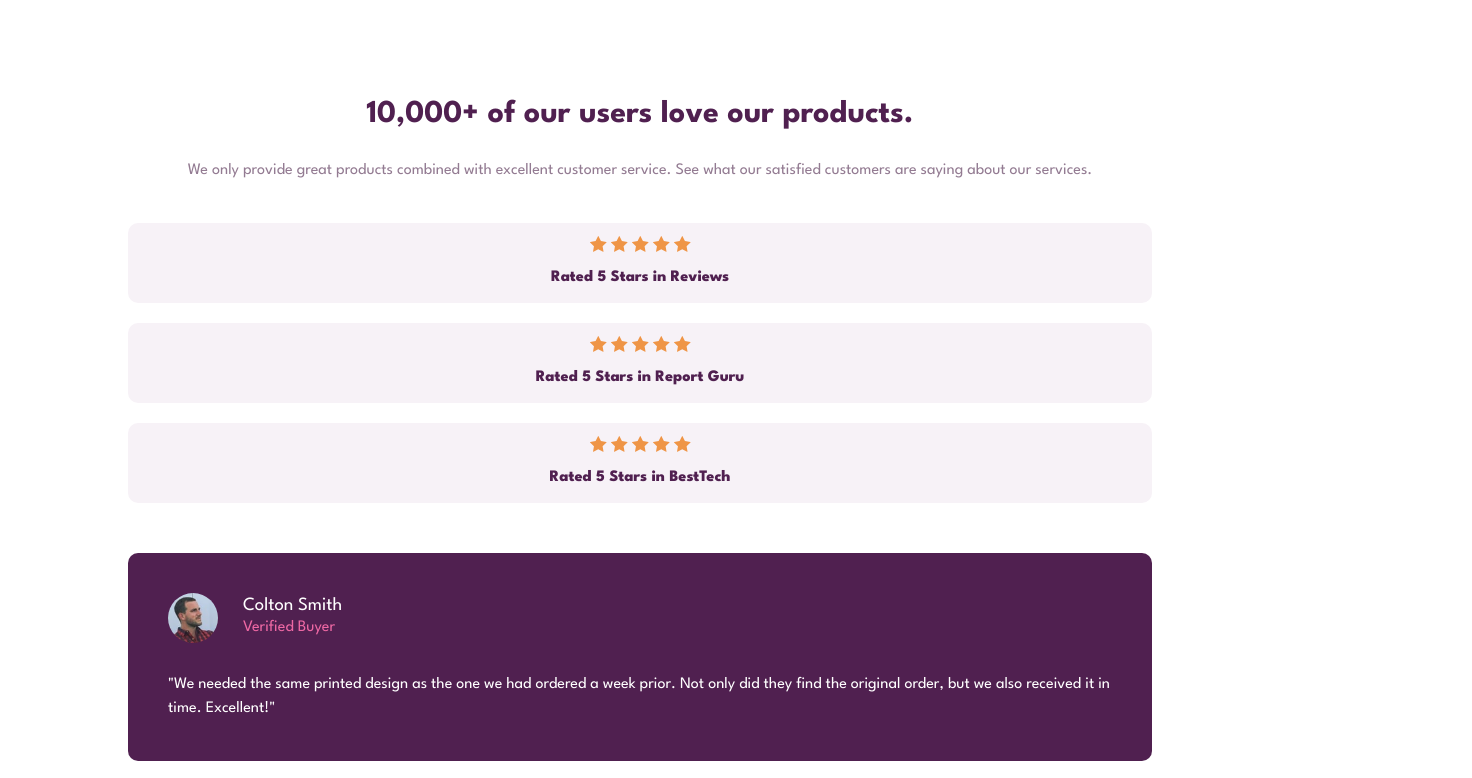
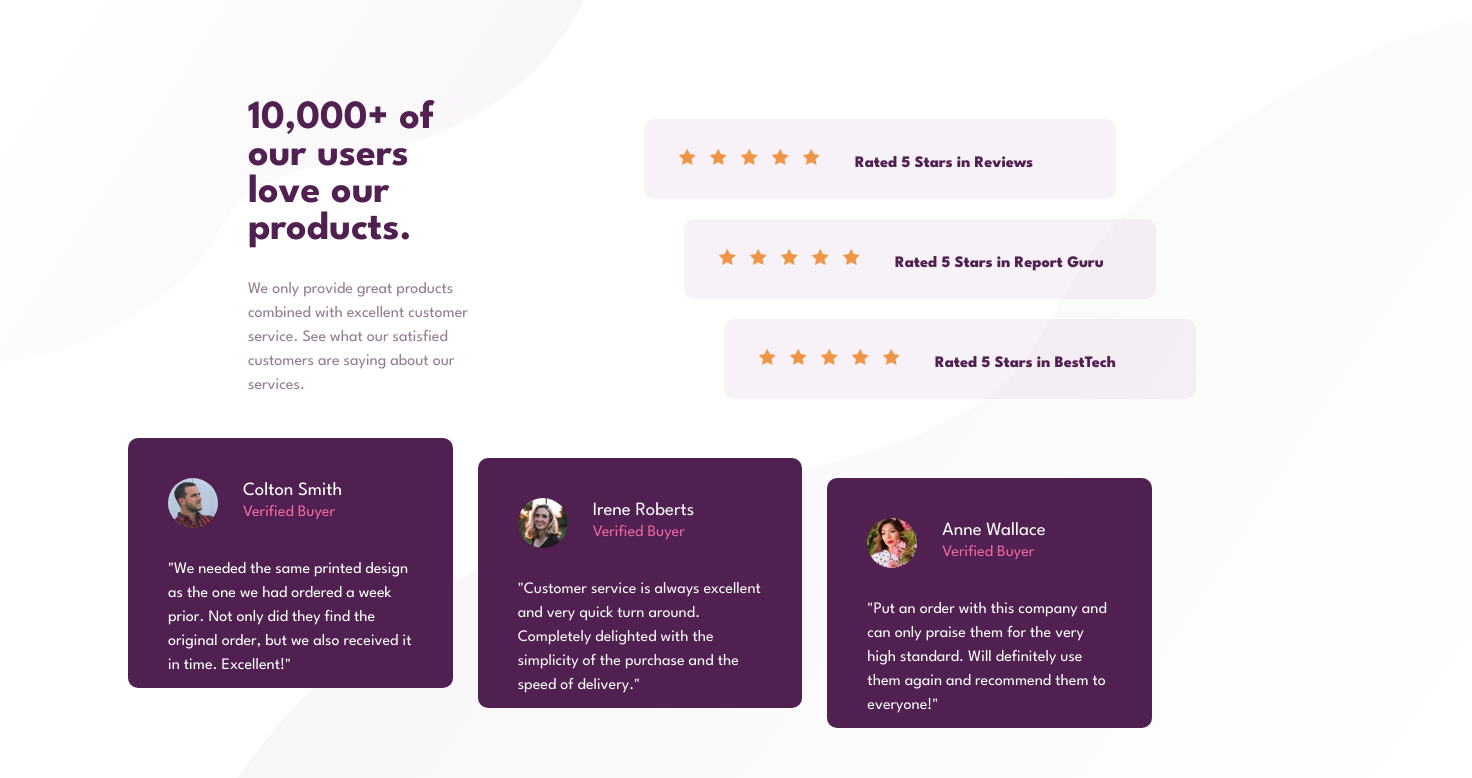
Before and after one commit to jennawlin3/social-proof-section, a plain HTML site: page index.html in a window 1280 px wide. Shown: the top 778 px of the page, 1472 px wide, since content can reach past the window. Drawn offline with Linux system fonts and the light colour scheme.

Commit message:
Add files via upload

```diff
--- a/index.html
+++ b/index.html
@@ -29,10 +29,12 @@
   </head>
   <body>
     <main class="container">
+      <section  class="info-container">
       <h1>10,000+ of our users love our products.</h1>
       <p>We only provide great products combined with excellent customer service.
     See what our satisfied customers are saying about our services.</p>
-      <section class="rated-cards">
+      </section>
+    <section class="rated-cards">
         <div class="rate-card">
             <div class="star-container">
             <img src="images/icon-star.svg" alt="Rated 5 Stars in Reviews">
--- a/styles.css
+++ b/styles.css
@@ -20,6 +20,27 @@ body {
 	font-family: "League Spartan", sans-serif;
   font-optical-sizing: auto;
   font-style: normal;
+   position: relative
+}
+
+body::before {
+	content: '';
+	background: url(images/bg-pattern-top-mobile.svg);
+	width: 100vw;
+	min-height: 100vh;
+	position: absolute;
+	background-repeat: no-repeat;
+}
+
+
+body::after {
+	content: '';
+	background: url(images/bg-pattern-bottom-mobile.svg);
+	width: 100%;
+	height: 100%;
+	position: absolute;
+	background-repeat: no-repeat;
+	background-size: cover;
 }
 
 .container {
@@ -27,13 +48,13 @@ body {
 	margin: 100px 0;
 }
 
-.container h1 {
+.info-container h1 {
 	color: var(--very-dark-magenta);
 	text-align: center;
 	padding: 0 40px;
 }
 
-.container > p {
+.info-container > p {
 	text-align: center;
 	margin: 30px 0 40px;
 	color: var(--dark-grayish-magenta);
@@ -100,3 +121,97 @@ p {
 .user-info p {
 	color: var(--soft-pink);
 }
+
+@media screen and (min-width: 1200px) {
+	body::before {
+		content: '';
+		background: url(images/bg-pattern-top-desktop.svg);
+		width: 100%;
+		min-height: 100vh;
+		background-repeat: no-repeat;
+		position: absolute;
+	}
+
+
+	body::after {
+		background: url(images/bg-pattern-bottom-desktop.svg);
+		background-repeat: no-repeat;
+		width: 100vw;
+		height: 100%;
+		margin-left: 30%;
+		background-size: cover;
+	}
+
+.container {
+	display: grid;
+	grid-template-areas:
+	"one two"
+	"three three"
+	"four four";
+	align-items: center;
+    justify-items: center;
+}
+
+.info-container {
+	grid-area: one;
+	width: 50%;
+}
+
+.info-container h1 {
+	font-size: 2.5rem;
+	padding: 0;
+}
+
+.info-container h1, .info-container p {
+	text-align: start;
+}
+
+.rated-cards {
+	grid-area: two;
+}
+
+.rate-card {
+	max-width: 700px;
+	flex-direction: row;
+	justify-content: flex-start;
+}
+
+.rate-card:nth-child(2) {
+	margin-left: 40px;
+}
+
+.rate-card:nth-child(3) {
+	margin-left: 80px;
+}
+
+.star-container {
+	margin: 0 30px;
+}
+
+.star-container > img {
+	margin: 0 5px;
+}
+
+.comment-cards {
+	grid-area: three;
+	display: flex;
+	gap: 25px;
+}
+
+.comment {
+	height: 250px;
+}
+
+.comment:nth-child(1) {
+	margin: 0;
+}
+
+.comment:nth-child(2) {
+	margin-top: 20px;
+}
+
+.comment:nth-child(3) {
+	margin-top: 40px;
+}
+
+}
```
